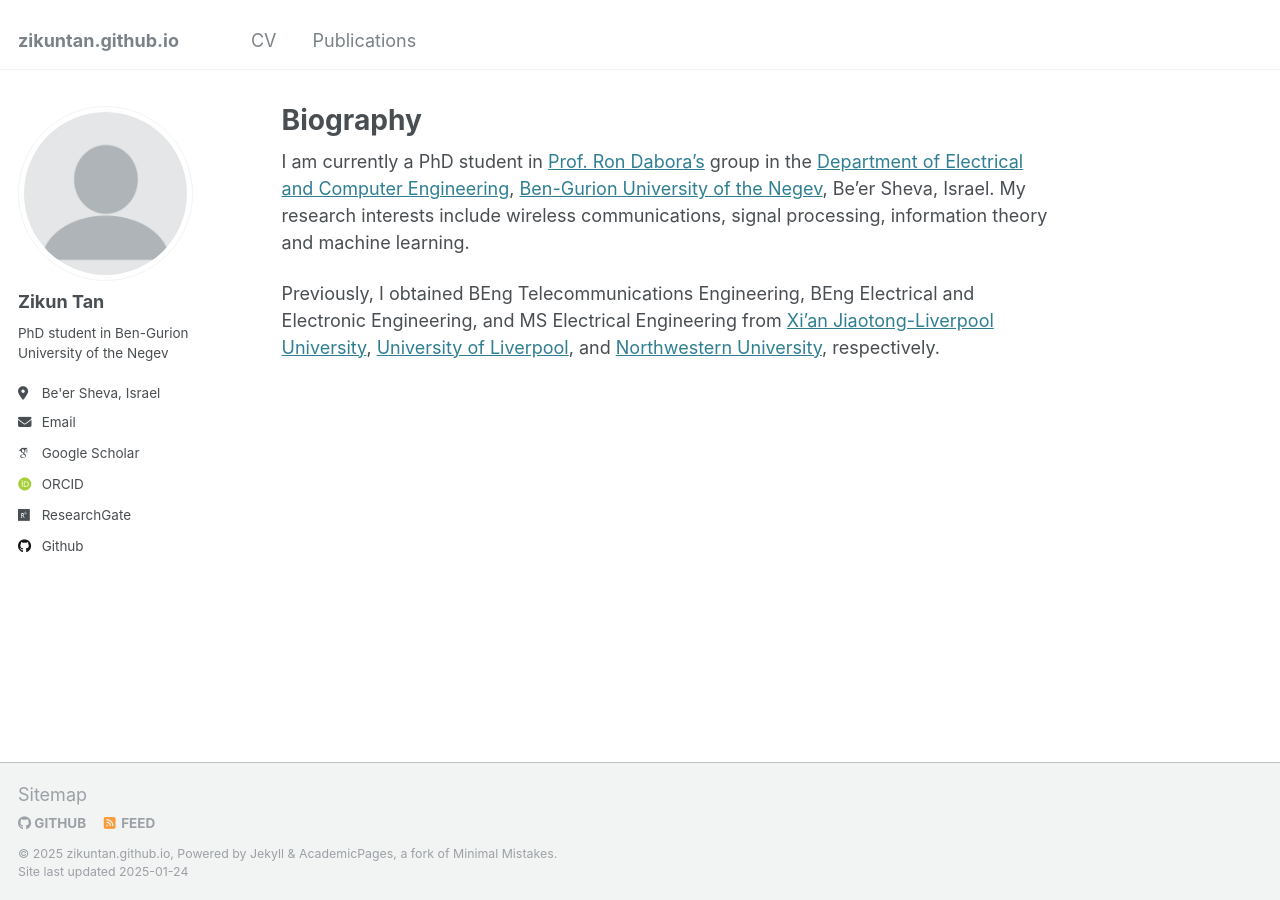
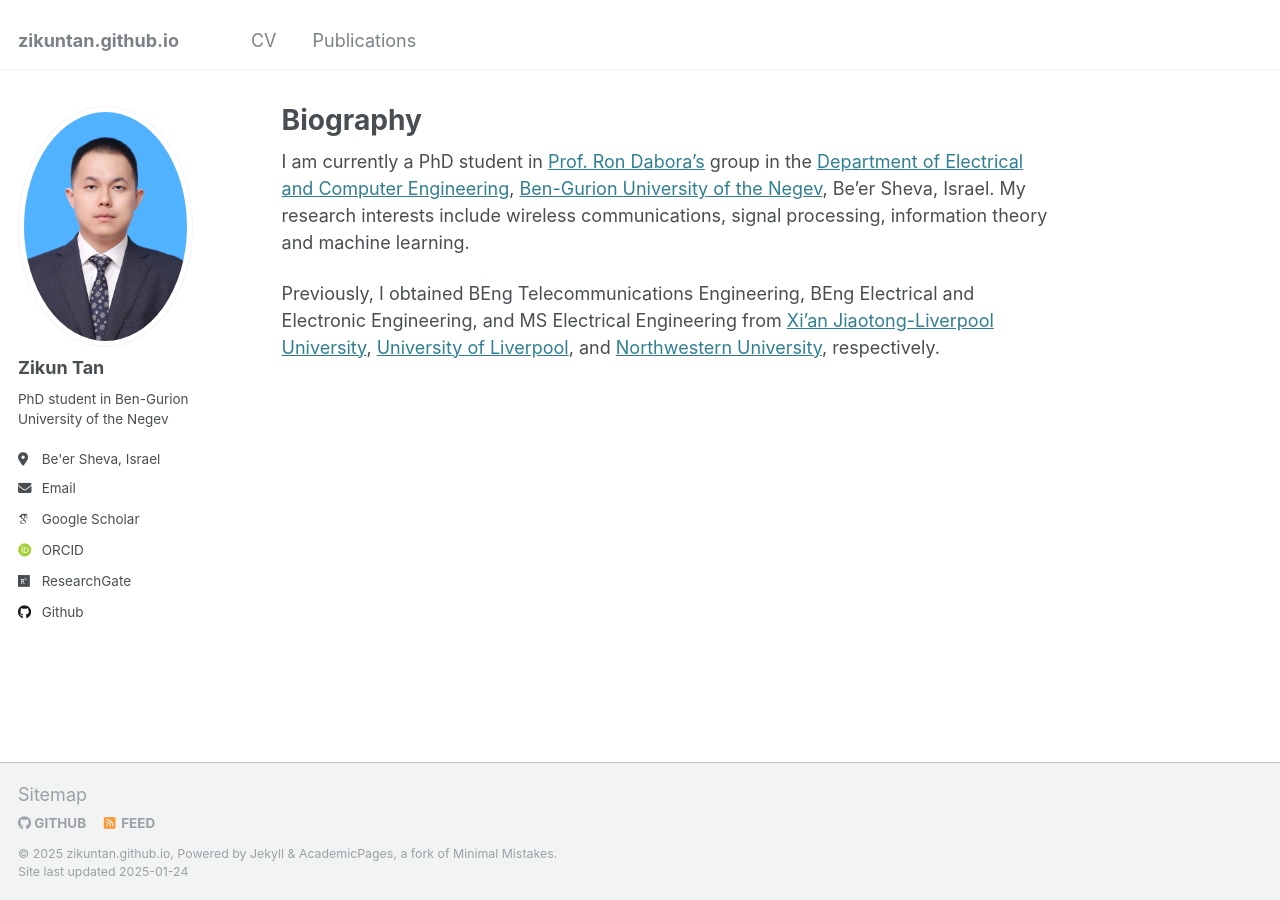
Before and after one commit to ZikunTan/zikuntan.github.io, a Jekyll site: the page built from _pages/about.md, in a window 1280 px wide. Built offline with Jekyll 4.4.1, drawn with Linux system fonts in a browser that asks for light colours; some web fonts are replaced.

Commit message:
Update _config.yml

```diff
--- a/_config.yml
+++ b/_config.yml
@@ -21,7 +21,7 @@
 #               Additional customization can be done by editing /_includes/author-profile.html
 author:
   # Biographic information
-  avatar           : "profile.png"
+  avatar           : "id_photo.jpg"
   name             : "Zikun Tan"
   pronouns         : # "he/him"
   bio              : "PhD student in Ben-Gurion University of the Negev"
```
